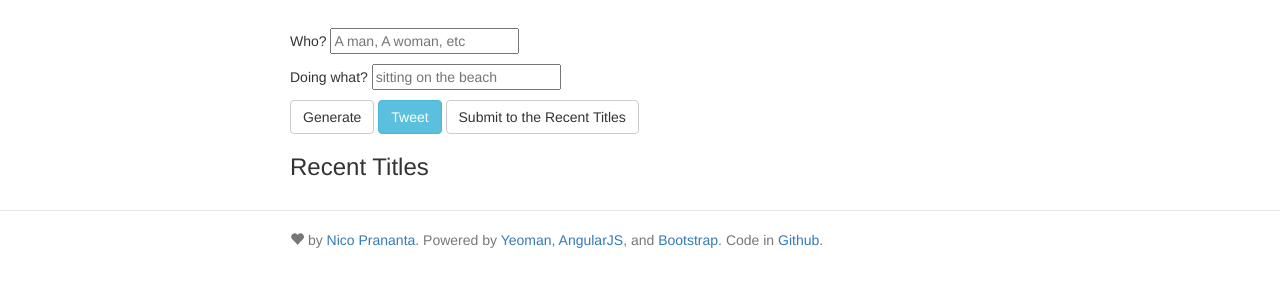
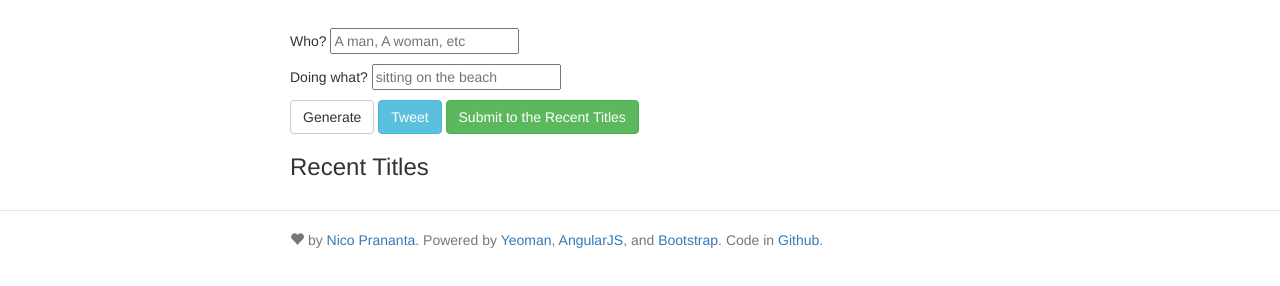
Before and after one commit to nicnocquee/Clickbait-Title-Generator, a website: page app/index.html in a window 1280 px wide. Shown: the part 54-340 px from the top of the page. Drawn offline with nearby package versions, Linux system fonts and the light colour scheme; some packages are replaced by stand-ins of ours; files that its build step writes are made by us from their sources; no server answers; files whose address does not match are found by name.

Commit message:
change button

```diff
--- a/app/views/home.html
+++ b/app/views/home.html
@@ -5,7 +5,7 @@
 <p>
   <button class="btn btn-default" ng-show="buttonDisplay" type="submit" ng-click="generate()">Generate</button>
   <a class="btn btn-info" href="https://twitter.com/intent/tweet?text={{textToTweet()}}" role="button" ng-show="buttonDisplay" target="_blank">Tweet</a>
-  <button class="btn btn-default" ng-show="buttonDisplay" type="submit" ng-click="submitToPool()">Submit to the Recent Titles</button>
+  <button class="btn btn-success" ng-show="buttonDisplay" type="submit" ng-click="submitToPool()">Submit to the Recent Titles</button>
 </p>
 
 <div ng-show="poolDisplay">
```
